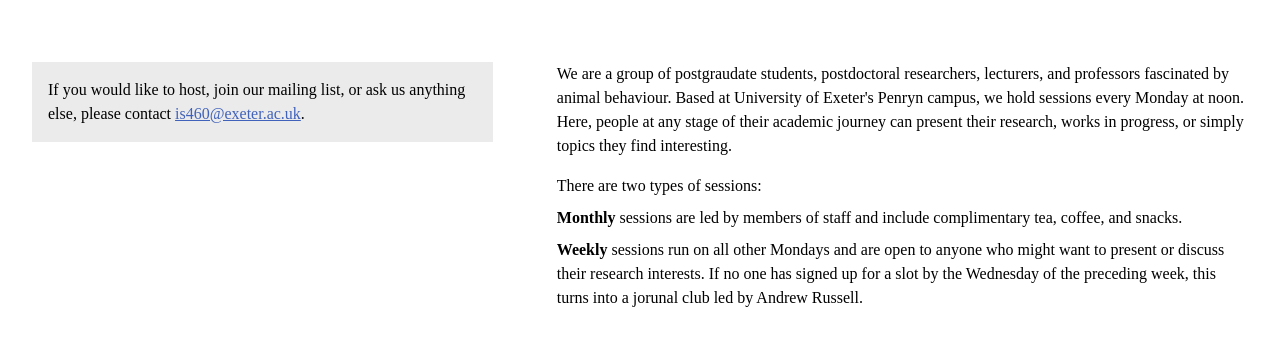
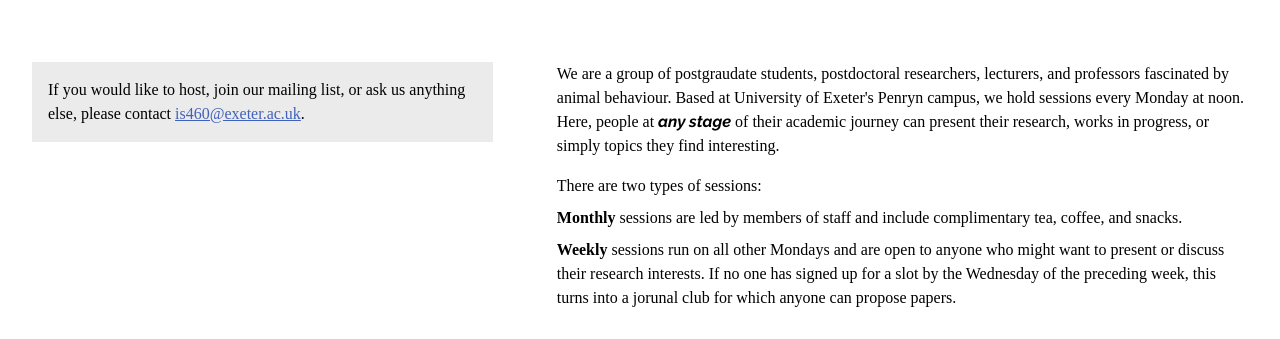
Before and after one commit to naahsi/bdg, an Astro site: page / in a window 1280 px wide. Shown: the part 449-788 px from the top of the page. Built offline with nearby package versions, Linux system fonts and the light colour scheme; Astro itself is replaced by a stand-in of ours; a web font is replaced by a local one.

Commit message:
copy edit

```diff
--- a/src/pages/index.astro
+++ b/src/pages/index.astro
@@ -27,11 +27,11 @@ const { data } = await getEntry('schedule', 'index');
         <a href="mailto:is460@exeter.ac.uk">is460@exeter.ac.uk</a>.
       </aside>
       <section>
-        <p>We are a group of postgraudate students, postdoctoral researchers, lecturers, and professors fascinated by animal behaviour. Based at University of Exeter's Penryn campus, we hold sessions every Monday at noon. Here, people at any stage of their academic journey can present their research, works in progress, or simply topics they find interesting.</p>
+        <p>We are a group of postgraudate students, postdoctoral researchers, lecturers, and professors fascinated by animal behaviour. Based at University of Exeter's Penryn campus, we hold sessions every Monday at noon. Here, people at <b><i>any stage</i></b> of their academic journey can present their research, works in progress, or simply topics they find interesting.</p>
         <p>There are two types of sessions:</p>
         <ol>
           <li><b>Monthly</b> sessions are led by members of staff and include complimentary tea, coffee, and snacks.</li>
-          <li><b>Weekly</b> sessions run on all other Mondays and are open to anyone who might want to present or discuss their research interests. If no one has signed up for a slot by the Wednesday of the preceding week, this turns into a jorunal club led by Andrew Russell.</li>
+          <li><b>Weekly</b> sessions run on all other Mondays and are open to anyone who might want to present or discuss their research interests. If no one has signed up for a slot by the Wednesday of the preceding week, this turns into a jorunal club for which anyone can propose papers.</li>
         </ol>
         <h2>Schedule*</h2>
         <small>*Sessions may be added, cancelled, or postponed and some might take place on days other than a Monday.</small>
```
